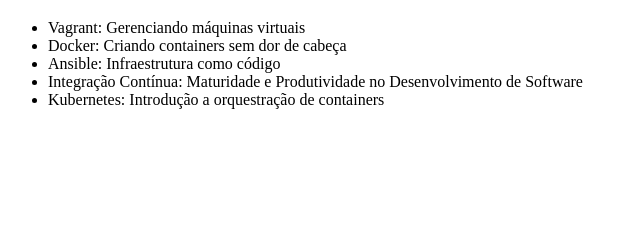
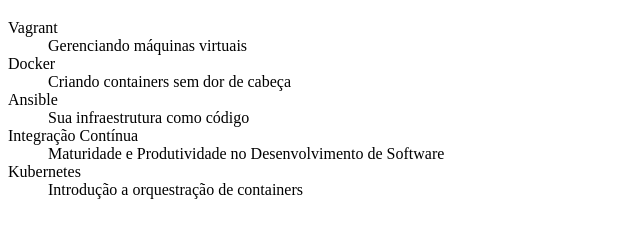
Before and after one commit to kcami/alura-git, a plain HTML site: page index.html in a window 1280 px wide. Shown: the part 61-298 px from the top of the page, without its empty margins (0-640 px from the left). Drawn offline with Linux system fonts and the light colour scheme.

Commit message:
Trocando UL por DL e separando os títulos

```diff
--- a/index.html
+++ b/index.html
@@ -7,12 +7,21 @@
 <body>
     <h1>Cursos de DevOps</h1>
 
-    <ul>
-        <li>Vagrant: Gerenciando máquinas virtuais</li>
-        <li>Docker: Criando containers sem dor de cabeça</li>
-        <li>Ansible: Infraestrutura como código</li>
-        <li>Integração Contínua: Maturidade e Produtividade no Desenvolvimento de Software</li>
-        <li>Kubernetes: Introdução a orquestração de containers</li>
-    </ul>
+    <dl>
+        <dt>Vagrant</dt>
+        <dd>Gerenciando máquinas virtuais</dd>
+
+        <dt>Docker</dt>
+        <dd>Criando containers sem dor de cabeça</dd>
+
+        <dt>Ansible</dt>
+        <dd>Sua infraestrutura como código</dd>
+
+        <dt>Integração Contínua</dt>
+        <dd>Maturidade e Produtividade no Desenvolvimento de Software</dd>
+
+        <dt>Kubernetes</dt>
+        <dd>Introdução a orquestração de containers</dd>
+    </dl>
 </body>
 </html>
```
